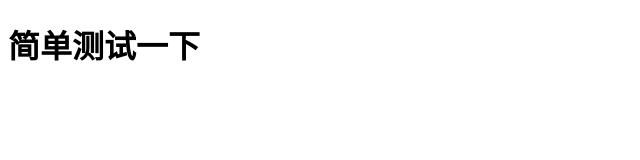
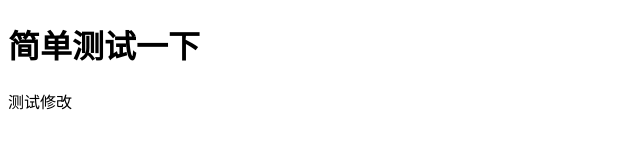
Before and after one commit to ScreamMrZhang/work1209, a plain HTML site: page index.html in a window 1280 px wide. Shown: the whole page, without its empty margins (0-640 px from the left). Drawn offline with Linux system fonts and the light colour scheme.

Commit message:
自动提交

```diff
--- a/index.html
+++ b/index.html
@@ -6,5 +6,6 @@
 </head>
 <body>
 <h1>简单测试一下</h1>
+<p>测试修改</p>
 </body>
 </html>
```
